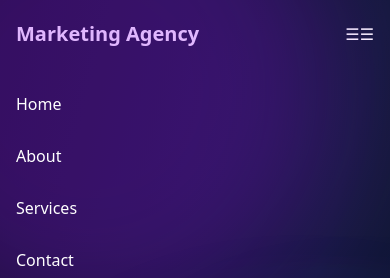
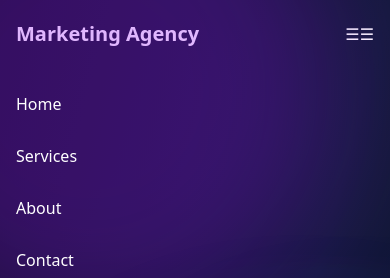
Before and after one commit to Lahcen-Ouhassou/Marketing-Agency-LandingPage, a React (Vite) app: page /contact in a window 390 px wide. Both pictures are taken after a click on the button "☰☰". Shown: the top 278 px of the page. Built offline with nearby package versions, Linux system fonts and the light colour scheme.

Commit message:
UpdNavbar

```diff
--- a/src/components/layout/Navbar.jsx
+++ b/src/components/layout/Navbar.jsx
@@ -39,11 +39,12 @@ export default function Navbar() {
           <Link className="block py-2" to="/">
             Home
           </Link>
+
+          <Link className="block py-2" to="/services">
+            Services
+          </Link>
           <Link className="block py-2" to="/about">
             About
-          </Link>
-          <Link className="block py-2" to="/services">
-            Services
           </Link>
           <Link className="block py-2" to="/contact">
             Contact
```
